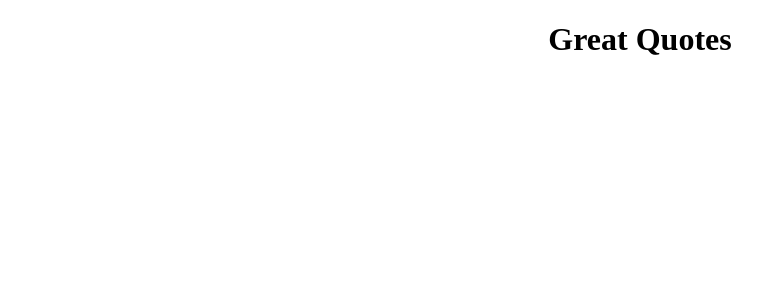
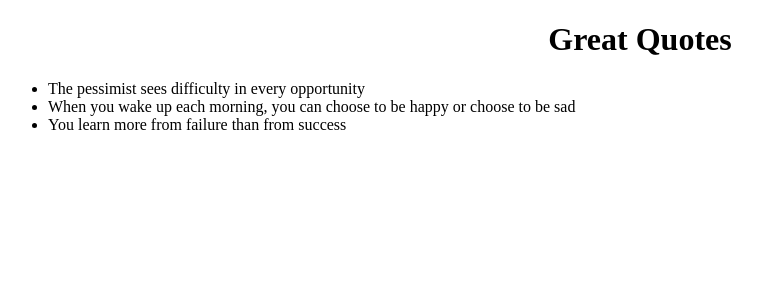
Before and after one commit to Maxwel5/my-Quotes, an Angular app: page / in a window 1280 px wide. Shown: the top 300 px of the page, without its empty margins (0-762 px from the left). Built offline with nearby package versions, Linux system fonts and the light colour scheme.

Commit message:
Defining the quote class

```diff
--- a/src/app/app.component.html
+++ b/src/app/app.component.html
@@ -1,4 +1,9 @@
 <div style="text-align:center">
   <h1>Great Quotes</h1>
 </div>
+<ul>
+  <li *ngFor='let quote of quotes'>
+    {{quote}}
+  </li>
+</ul>
 <router-outlet></router-outlet>
--- a/src/app/app.component.ts
+++ b/src/app/app.component.ts
@@ -6,5 +6,9 @@ import { Component } from '@angular/core';
   styleUrls: ['./app.component.css']
 })
 export class AppComponent {
-  quote = 'The pessimist sees difficulty in every opportunity';
+  quotes:string[];
+
+  constructor(){
+    this.quotes = ['The pessimist sees difficulty in every opportunity', 'When you wake up each morning, you can choose to be happy or choose to be sad', 'You learn more from failure than from success']
+  }
 }
--- a/src/app/quote.ts
+++ b/src/app/quote.ts
@@ -1,2 +1,4 @@
 export class Quote {
+    quote: string;
+    author:string;
 }
```
